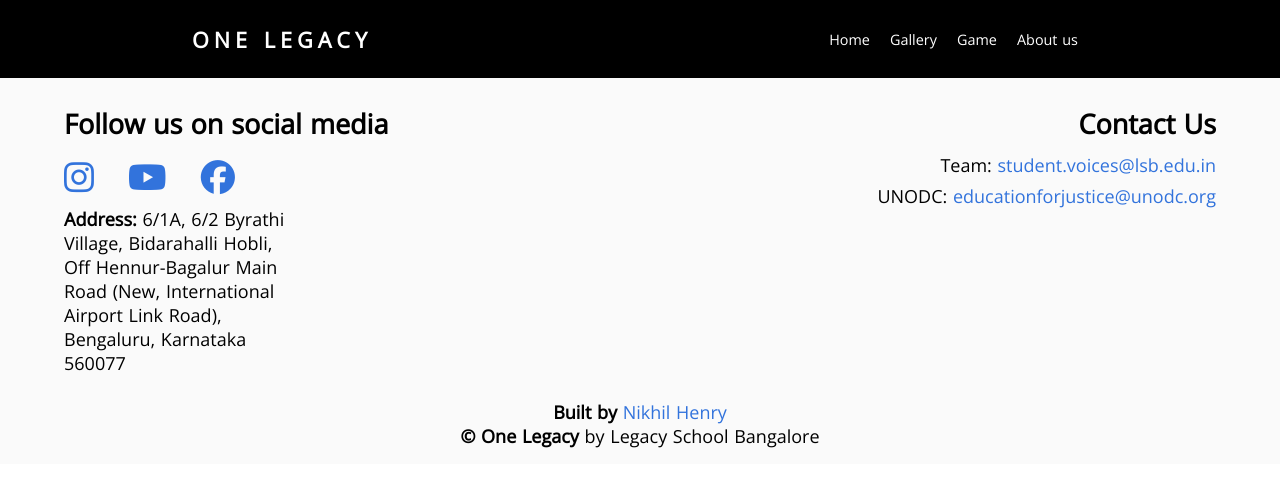
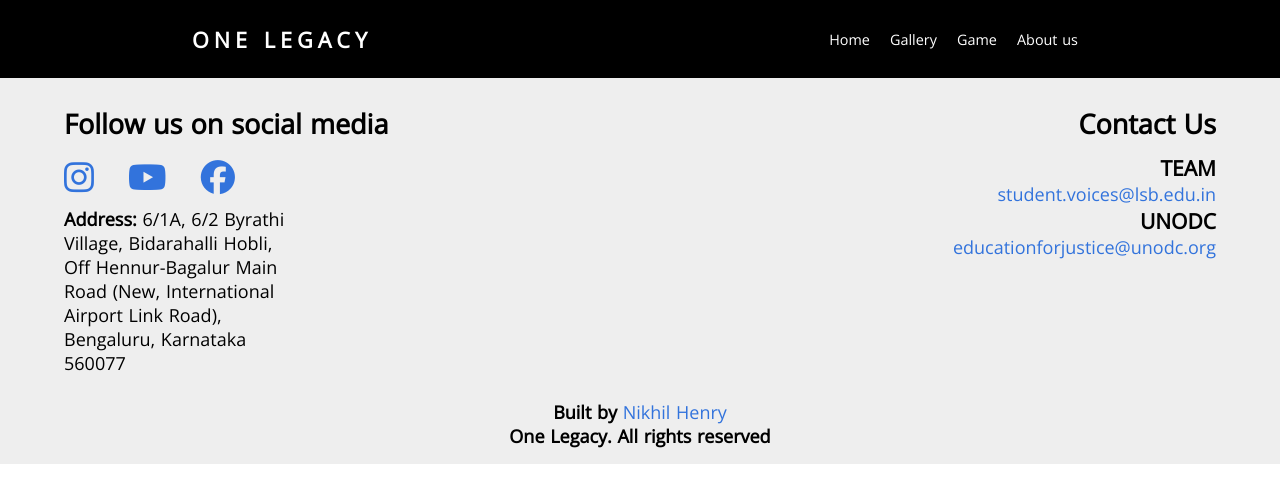
Before and after one commit to nikhilhenry/thecovid19survivalguide, a Nuxt app: page /blog in a window 1280 px wide. Shown: the top 502 px of the page. Built offline with nearby package versions, Linux system fonts and the light colour scheme.

Commit message:
change layout and color

```diff
--- a/layouts/default.vue
+++ b/layouts/default.vue
@@ -16,8 +16,10 @@
           <div class="column contact">
             <h2>Contact Us</h2>
             <ul>
-              <li><p>Team:<a href="mailto:student.voices@lsb.edu.in"> student.voices@lsb.edu.in</a></p></li>
-              <li><p>UNODC:<a href="mailto:educationforjustice@unodc.org"> educationforjustice@unodc.org</a></p></li>
+              <h3>TEAM</h3>
+              <li><a href="mailto:student.voices@lsb.edu.in"> student.voices@lsb.edu.in</a></li>
+              <h3>UNODC</h3>
+              <li><a href="mailto:educationforjustice@unodc.org"> educationforjustice@unodc.org</a></li>
             </ul>
           </div>
         </div>
@@ -25,7 +27,7 @@
           <p>
             <strong>Built by</strong> <a href="https://nikhilhenry.github.io">Nikhil Henry</a>
             <br>
-            <strong>&copy; One Legacy</strong> by Legacy School Bangalore
+            <strong>One Legacy. All rights reserved</strong>
           </p>
         </div>
       </div>
@@ -78,7 +80,7 @@ html {
 
 footer {
 
-  background:#fafafa;
+  background:#eee;
   .container{
     padding: 1.5em 0 .5em;
     width: 90%;
```
